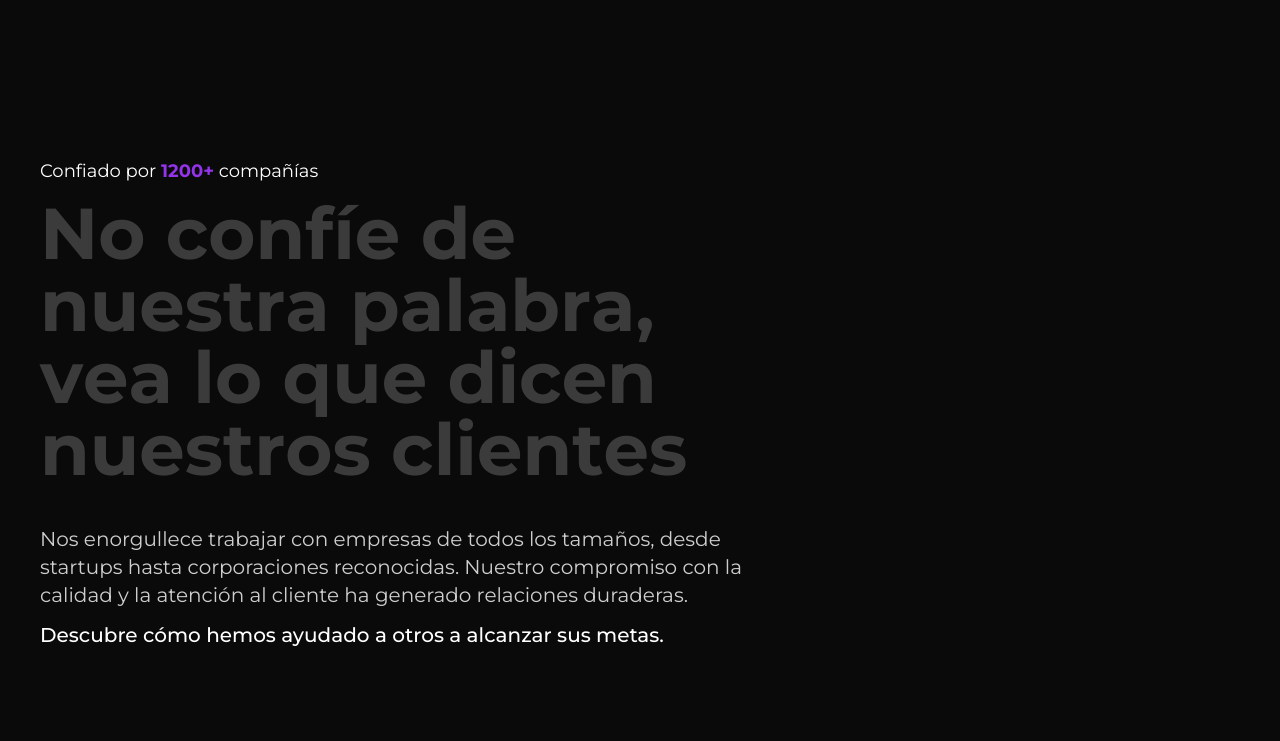
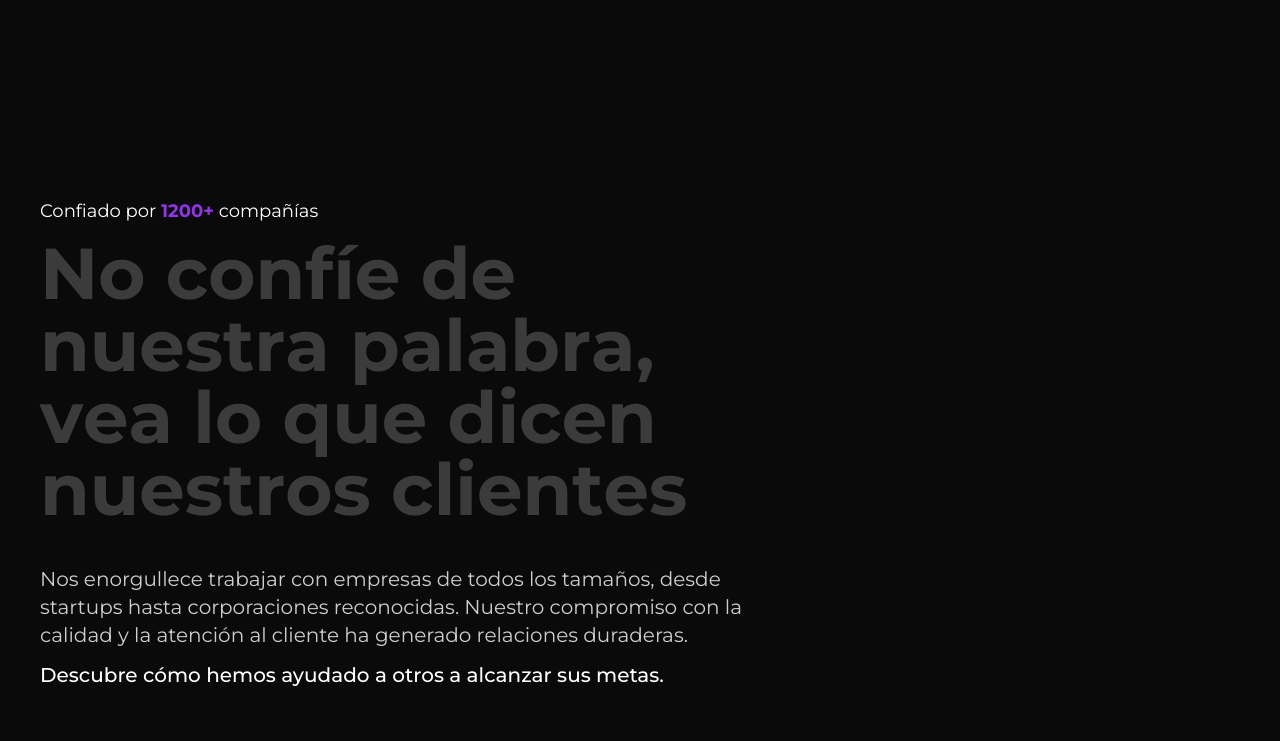
Before and after one commit to NicoAlvarado10/Reto-Tall-Giardiani, an Astro site: page / in a window 1280 px wide. Shown: the part 7799-8540 px from the top of the page. Built offline with nearby package versions, Linux system fonts and the light colour scheme; Astro itself is replaced by a stand-in of ours.

Commit message:
Refactor Reviews component: adjust scroll trigger start position and update layout margin for improved spacing

```diff
--- a/src/components/react/Reviews.tsx
+++ b/src/components/react/Reviews.tsx
@@ -88,7 +88,7 @@ const Reviews = () => {
         gsap.from(split.chars, {
           scrollTrigger: {
             trigger: title1.current,
-            start: 'top 80%',
+            start: 'top 100%',
             end: 'top 20%',
             scrub: true,
             markers: false,
@@ -156,7 +156,7 @@ const Reviews = () => {
   }
 
   return (
-    <div className=" w-full px-10 py-20 max-sm:p-5 overflow-hidden">
+    <div className=" w-full mt-10 px-10 py-20 max-sm:p-5 overflow-hidden">
       <div className='pb-20  max-w-[1700px] mx-auto'>
         <h3 className='text-lg'>Confiado por <span className='text-purple-600 font-bold'>1200+</span> compañías</h3>
         <h2 ref={title1} className='pb-10 text-4xl w-[100%] py-3 font-bold md:text-7xl max-sm:text-3xl xl:w-[60%] md:text-[#ffffff]'>No confíe de nuestra palabra, vea lo que dicen nuestros clientes</h2>
--- a/src/styles/global.css
+++ b/src/styles/global.css
@@ -10,7 +10,9 @@
     box-sizing: border-box;
     font-family: "Montserrat", sans-serif;
 }
-
+html,body{
+    scroll-behavior: smooth;
+}
 .tunnelSection-title1 {
     clip-path: polygon(0 0, 100% 0, 100% 100%, 0 100%) !important;
 }
```
